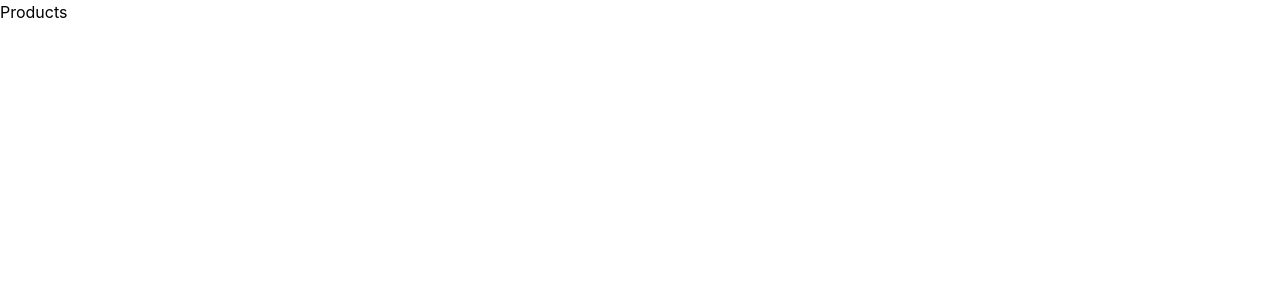
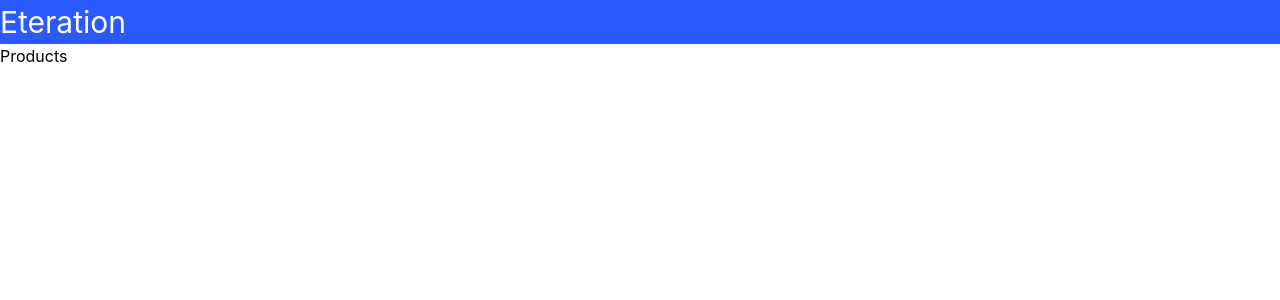
Before and after one commit to mustafatekn/e-commerce, a React (Create React App) app: page / in a window 1280 px wide. Shown: the top 300 px of the page. Built offline with nearby package versions, Linux system fonts and the light colour scheme; the HTML template or start-up script is replaced by a standard one.

Commit message:
create navbar

```diff
--- a/src/App.tsx
+++ b/src/App.tsx
@@ -1,10 +1,12 @@
 import "./App.css";
 import { BrowserRouter, Routes, Route } from "react-router-dom";
 import Products from "./pages/Products";
+import Navbar from "./components/Navbar";
 
 function App() {
   return (
     <BrowserRouter>
+      <Navbar />
       <Routes>
         <Route path="/" element={<Products />} />
       </Routes>
--- /dev/null
+++ b/src/components/Navbar.tsx
@@ -0,0 +1,9 @@
+export default function Navbar() {
+  return (
+    <nav className="bg-primary-blue py-1">
+        <div className="container mx-auto text-white flex items-center justify-between">
+            <div className="text-3xl">Eteration</div>
+        </div>
+    </nav>
+  )
+}
--- a/tailwind.config.js
+++ b/tailwind.config.js
@@ -4,7 +4,11 @@ module.exports = {
     "./src/**/*.{js,jsx,ts,tsx}",
   ],
   theme: {
-    extend: {},
+    extend: {
+      colors: {
+        "primary-blue":"#2A59FE"
+      }
+    },
   },
   plugins: [],
 }
```
